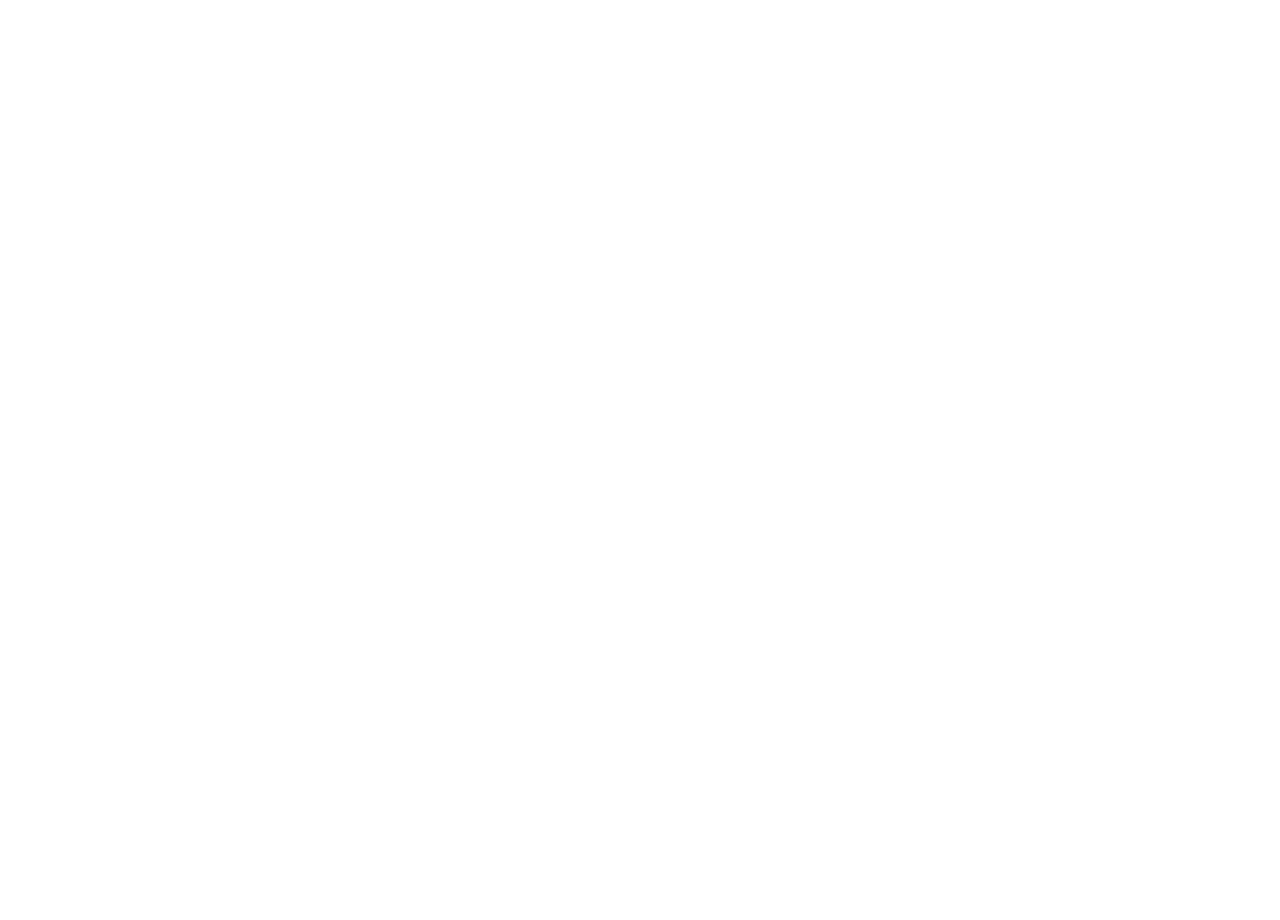
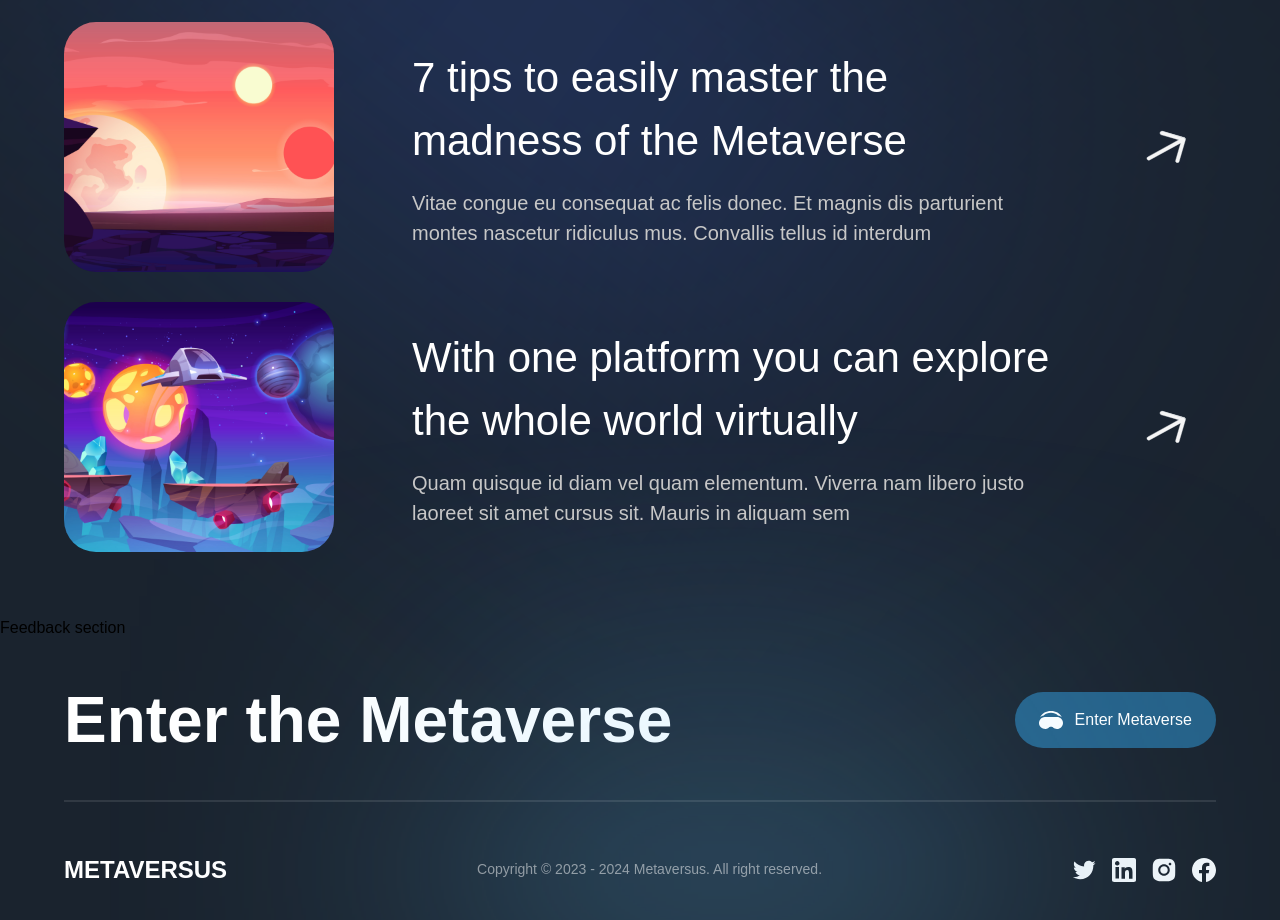
Before and after one commit to iamshiv007/metaversus, a Next.js app: page / in a window 1280 px wide. Shown: the part 5620-6540 px from the top of the page. Before the commit the page ends 5195 px from the top, so only its background shows below. Built offline with nearby package versions, Linux system fonts and the light colour scheme; a web font is replaced by a local one.

Commit message:
Footer and Insights completed

```diff
--- a/components/Footer.jsx
+++ b/components/Footer.jsx
@@ -1,9 +1,62 @@
-'use client';
+"use client";
+
+import { motion } from "framer-motion";
+import { socials } from "../constants";
+
+import styles from "../styles";
+import { footerVariants } from "../utils/motion";
 
 const Footer = () => (
-  <footer>
-    footer
-  </footer>
+  <motion.footer
+    variants={footerVariants}
+    initial="hidden"
+    whileInView="show"
+    className={`${styles.xPaddings} py-8 relative`}
+  >
+    <div className="footer-gradient" />
+    <div className={`${styles.innerWidth} mx-auto flex flex-col gap-8`}>
+      <div className="flex items-center justify-between flex-wrap gap-5">
+        <h4 className="font-bold md:text-[64px] text-[44px] text-white">
+          Enter the Metaverse
+        </h4>
+        <button
+          type="button"
+          className="flex items-center h-fit py-4 px-6 bg-[#256188] rounded-[32px] gap-[12px]"
+        >
+          <img
+            src="/headset.svg"
+            alt="headset"
+            className="w-[24px] h-[24px] object-contain"
+          />
+          <span className="font-normal text-[16px] text-white">
+            Enter Metaverse
+          </span>
+        </button>
+      </div>
+
+      <div className="flex flex-col">
+        <div className="mb-[50px] h-[2px] bg-white opacity-10" />
+
+        <div className="flex items-center justify-between flex-wrap gap-4">
+          <h4 className="font-extrabold text-[24px] text-white">METAVERSUS</h4>
+          <p className="font-normal text-[14px] text-white opacity-50">
+            Copyright © 2023 - 2024 Metaversus. All right reserved.
+          </p>
+
+          <div className="flex gap-4">
+            {socials.map((social) => (
+              <img
+                key={social.name}
+                src={social.url}
+                className="w-[24px] h-[24px] object-contain cursor-pointer"
+                alt={social.name}
+              />
+            ))}
+          </div>
+        </div>
+      </div>
+    </div>
+  </motion.footer>
 );
 
 export default Footer;
--- a/components/InsightCard.jsx
+++ b/components/InsightCard.jsx
@@ -1,9 +1,37 @@
-'use client';
+"use client";
 
-const InsightCard = () => (
-  <div>
-    Insight Card
-  </div>
+import { motion } from "framer-motion";
+import { fadeIn } from "../utils/motion";
+
+const InsightCard = ({ imgUrl, title, subtitle, index }) => (
+  <motion.div
+    variants={fadeIn("up", "spring", index * 0.5, 1)}
+    className="flex md:flex-row flex-col gap-4"
+  >
+    <img
+      src={imgUrl}
+      alt="planet-01"
+      className="md:w-[270px] w-full h-[250px] rounded-[32px] object-cover"
+    />
+    <div className="w-full flex justify-between items-center">
+      <div className="fle-1 md:ml-[62px] flex flex-col max-w-[650px]">
+        <h4 className="font-normal lg:text-[42px] text-[26px] text-white">
+          {title}
+        </h4>
+        <p className="mt-[16px] font-normal lg:text-[20px] text-[14px] text-secondary-white">
+          {subtitle}
+        </p>
+      </div>
+
+      <div className="lg:flex hidden items-center justify-center w-[100px] h-[100px] ronded-full bg-transparent boredr-[1px] border-white">
+        <img
+          src="/arrow.svg"
+          alt="arrow"
+          className="w-[40%] h-[40%] object-contain"
+        />
+      </div>
+    </div>
+  </motion.div>
 );
 
 export default InsightCard;
--- a/sections/Insights.jsx
+++ b/sections/Insights.jsx
@@ -1,8 +1,29 @@
-'use client';
+"use client";
+
+import { motion } from "framer-motion";
+
+import styles from "../styles";
+import { insights } from "../constants";
+import { staggerContainer } from "../utils/motion";
+import { InsightCard, TitleText, TypingText } from "../components";
 
 const Insights = () => (
-  <section>
-    Insights section
+  <section className={`${styles.paddings} relative z-10`}>
+    <motion.div
+      variants={staggerContainer}
+      initial="hidden"
+      whileInView="show"
+      viewport={{ once: false, amount: 0.25 }}
+      className={`${styles.innerWidth} mx-auto flex flex-col`}
+    >
+      <TypingText title="| Insight" textStyles="text-center" />
+      <TitleText title={<>Insight About metaverse</>} textStyle="text-center" />
+      <div className="mt-[50px] flex flex-col gap-[30px]">
+        {insights.map((item, index) => (
+          <InsightCard key={`insight=${index}`} {...item} index={index + 1} />
+        ))}
+      </div>
+    </motion.div>
   </section>
 );
 
```
